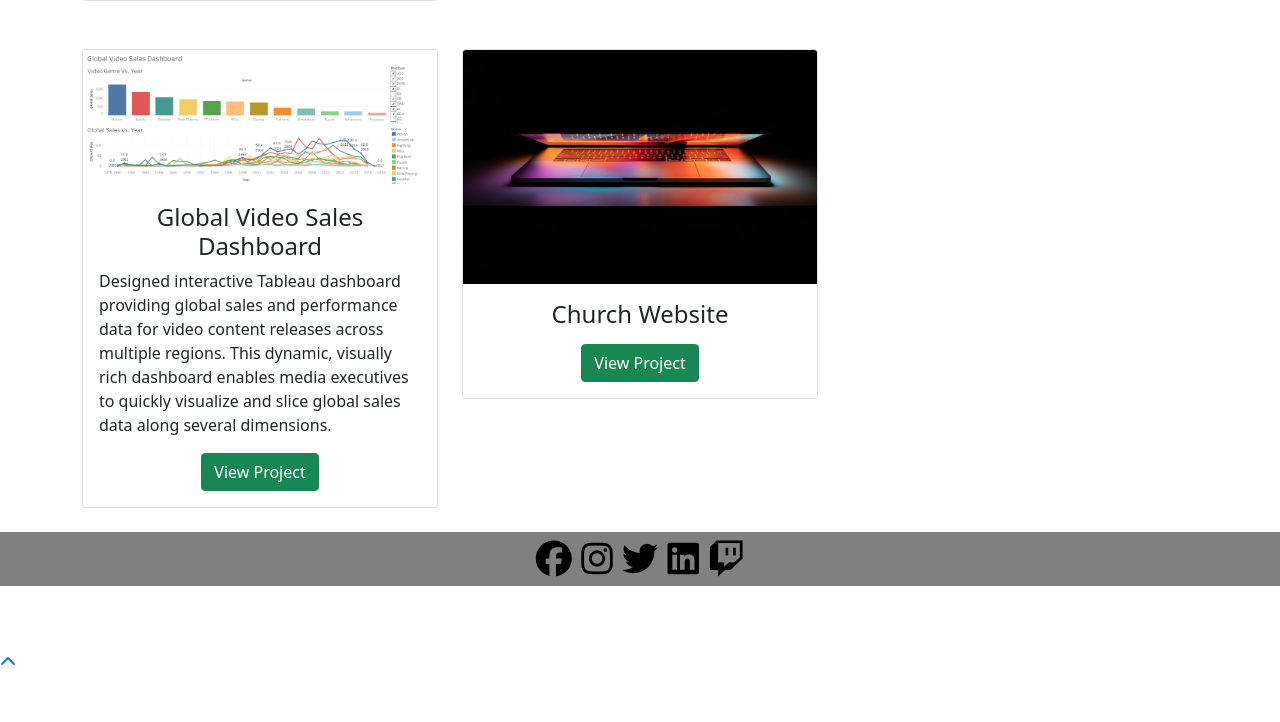
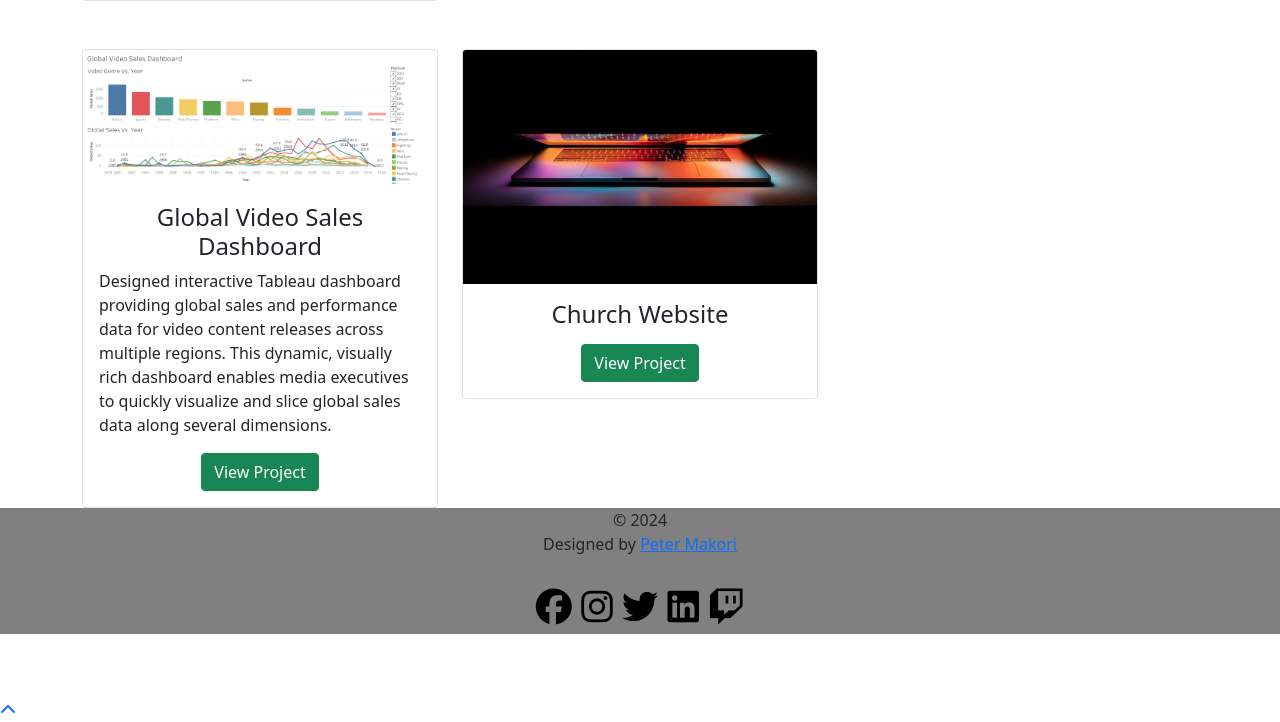
Before and after one commit to PeterMakori/PeterMakori.github.io, a plain HTML site: page index.html in a window 1280 px wide. Shown: the part 2647-3369 px from the top of the page. Before the commit the page ends 3321 px from the top, so only its background shows below. Drawn offline with nearby package versions, Linux system fonts and the light colour scheme; a script that the page names is missing.

Commit message:
Update index.html

```diff
--- a/index.html
+++ b/index.html
@@ -248,6 +248,16 @@
     <!-- footer section-->
     <footer id="footer">
         <div class="container-fluid">
+
+  <div class="container">
+      <div class="copyright">
+        &copy; <script> document.write(new Date().getFullYear())</script>
+            </div>
+      <div class="credits">
+      Designed by <a href="https://petermakori.github.io/">Peter Makori</a>
+      </div>
+    </div>
+
             <!-- social media icons -->
             <div class="social-icons mt-4">
                 <a href="https://www.facebook.com/" target="_blank"><i class="fab fa-facebook"></i></a>
```
